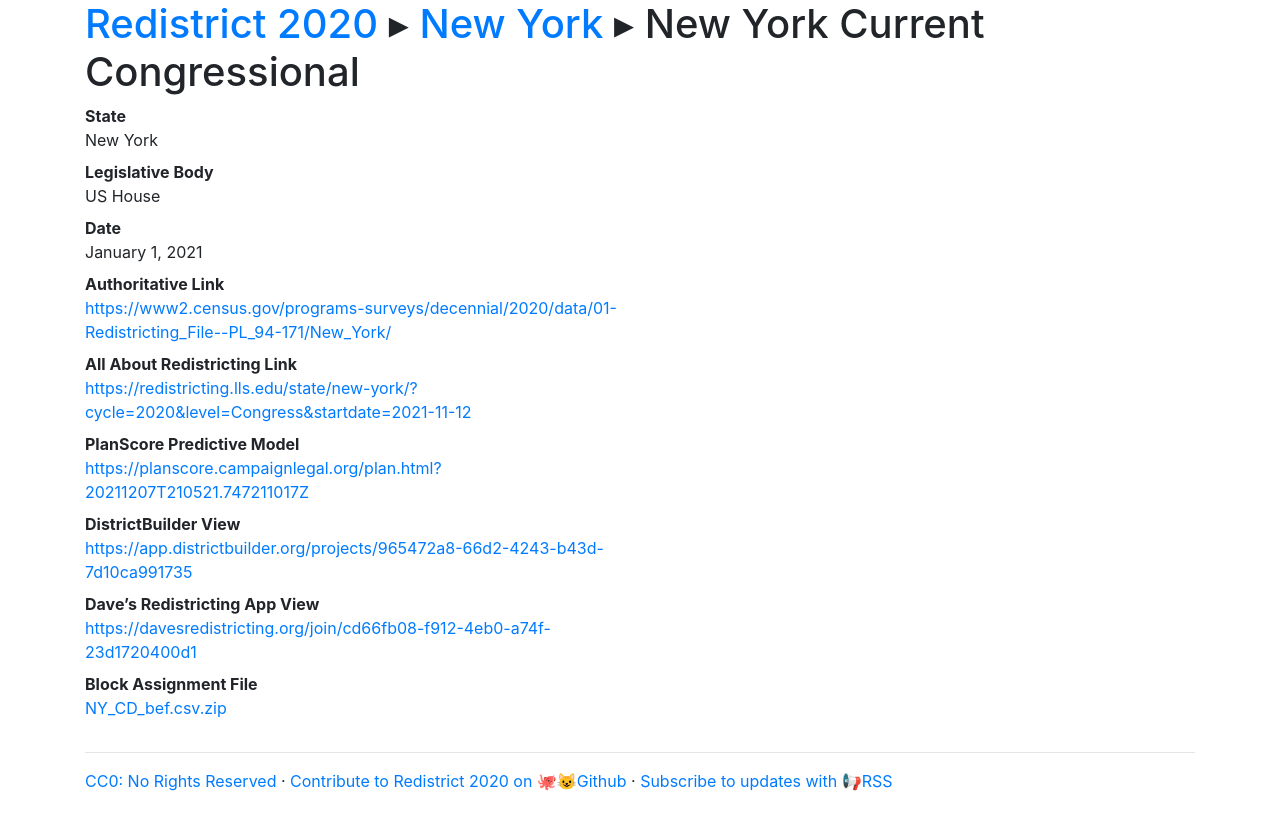
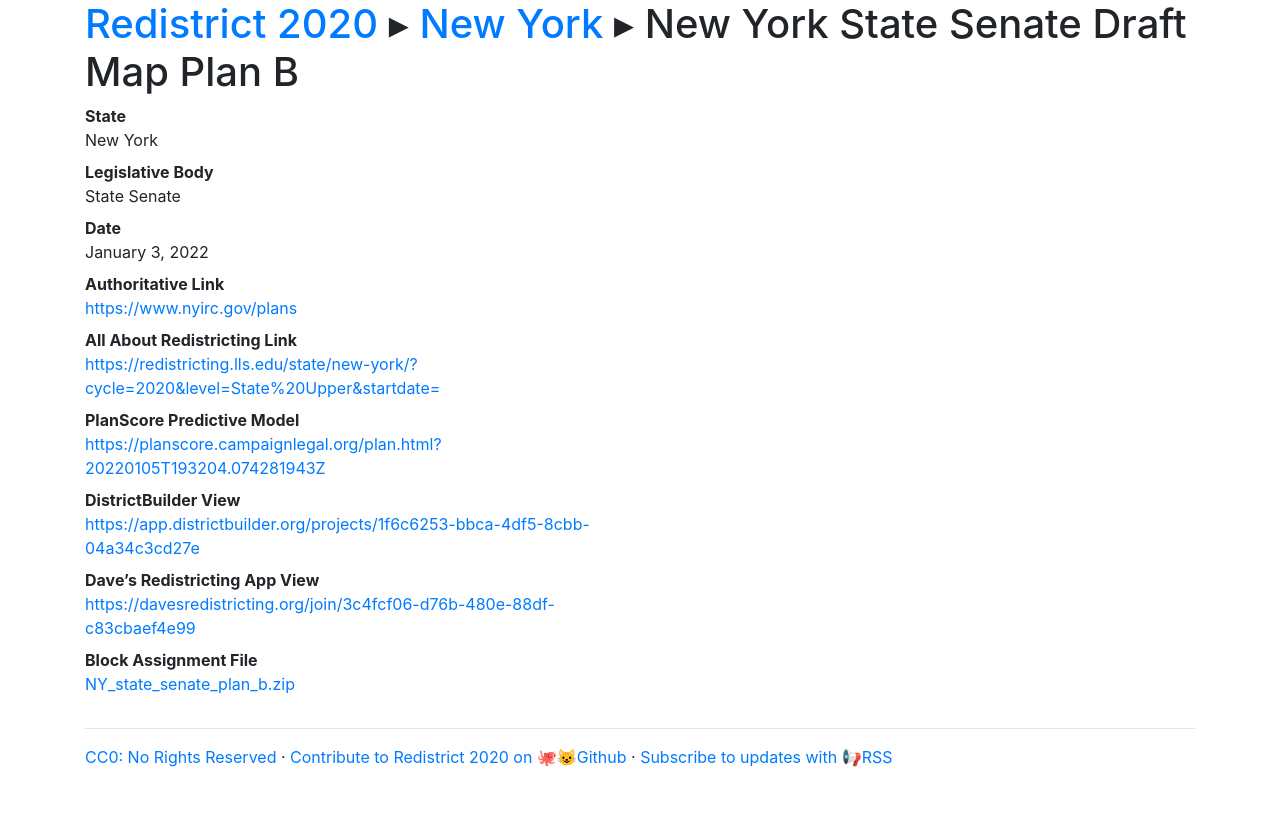
Before and after one commit to PlanScore/Redistrict2020, a Jekyll site: the page built from _plans/NY-2022-01-state-senate-plan-b.md, in a window 1280 px wide. Shown: the top 830 px of the page. Built offline with Jekyll 4.4.1, drawn with Linux system fonts in a browser that asks for light colours; nearby versions of some CDN libraries.

Commit message:
Update NY-2022-01-state-senate-plan-b.md

```diff
--- a/_plans/NY-2022-01-state-senate-plan-b.md
+++ b/_plans/NY-2022-01-state-senate-plan-b.md
@@ -1,16 +1,16 @@
 ---
 state: New York
-title: New York Current Congressional
-body: US House
-date: 2021-01-01
-authoritative_link: https://www2.census.gov/programs-surveys/decennial/2020/data/01-Redistricting_File--PL_94-171/New_York/
-allabout_link: https://redistricting.lls.edu/state/new-york/?cycle=2020&level=Congress&startdate=2021-11-12
-planscore_link: https://planscore.campaignlegal.org/plan.html?20211207T210521.747211017Z
-districtbuilder_link: https://app.districtbuilder.org/projects/965472a8-66d2-4243-b43d-7d10ca991735
-davesredist_link: https://davesredistricting.org/join/cd66fb08-f912-4eb0-a74f-23d1720400d1
+title: New York State Senate Draft Map Plan B
+body: State Senate
+date: 2022-01-03
+authoritative_link: https://www.nyirc.gov/plans
+allabout_link: https://redistricting.lls.edu/state/new-york/?cycle=2020&level=State%20Upper&startdate=
+planscore_link: https://planscore.campaignlegal.org/plan.html?20220105T193204.074281943Z
+districtbuilder_link: https://app.districtbuilder.org/projects/1f6c6253-bbca-4df5-8cbb-04a34c3cd27e
+davesredist_link: https://davesredistricting.org/join/3c4fcf06-d76b-480e-88df-c83cbaef4e99
 five38_link:
-blockassignment_file: /files/NY-2021-01/NY_CD_bef.csv.zip
 shapefile_file:
+blockassignment_file: /files/NY-2022-01/NY_state_senate_plan_b.zip
 simplegeojson_file:
 
 layout: plan-page
```
